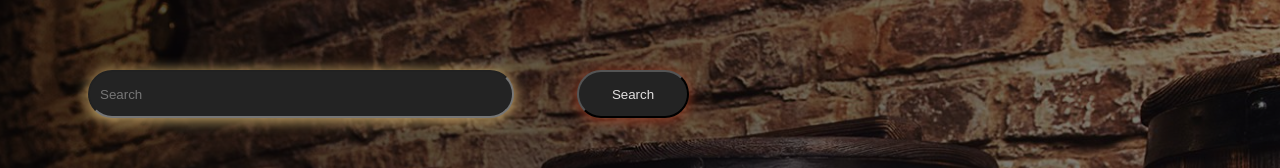
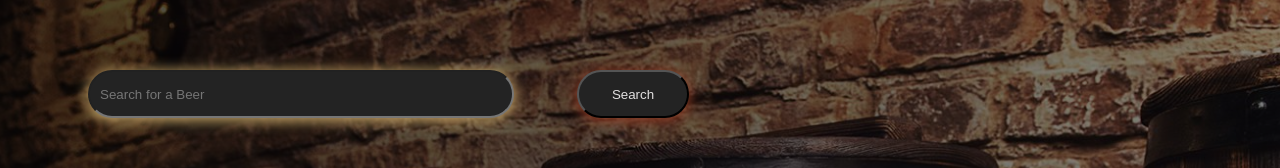
Before and after one commit to thegirlyoucallryan/BeerGarden, a React (Create React App) app: page / in a window 1280 px wide. Shown: the part 157-325 px from the top of the page. Built offline with nearby package versions, Linux system fonts and the light colour scheme; a web font is replaced by a local one.

Commit message:
change placeholder text

```diff
--- a/src/components/Search.js
+++ b/src/components/Search.js
@@ -68,7 +68,7 @@ const Search = () => {
             <form className={styles.form} onSubmit={submitHandler}>
 
                 <div className={styles.search}>
-                <input placeholder="Search" id='searchbar' type='text' value={search}  onChange={getSearchQuery}></input>
+                <input placeholder="Search for a Beer" id='searchbar' type='text' value={search}  onChange={getSearchQuery}></input>
 
                     </div>
 
```
